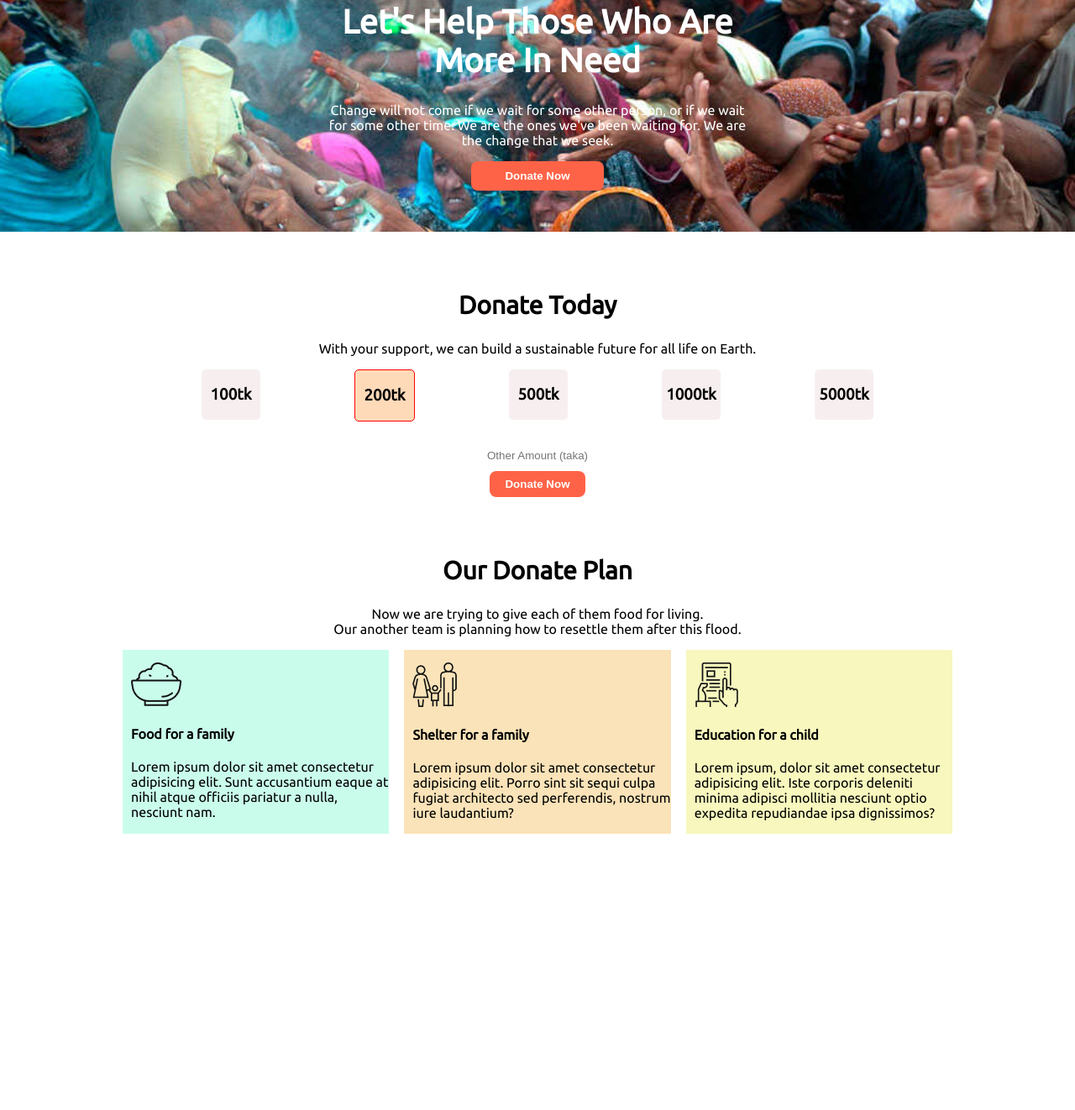
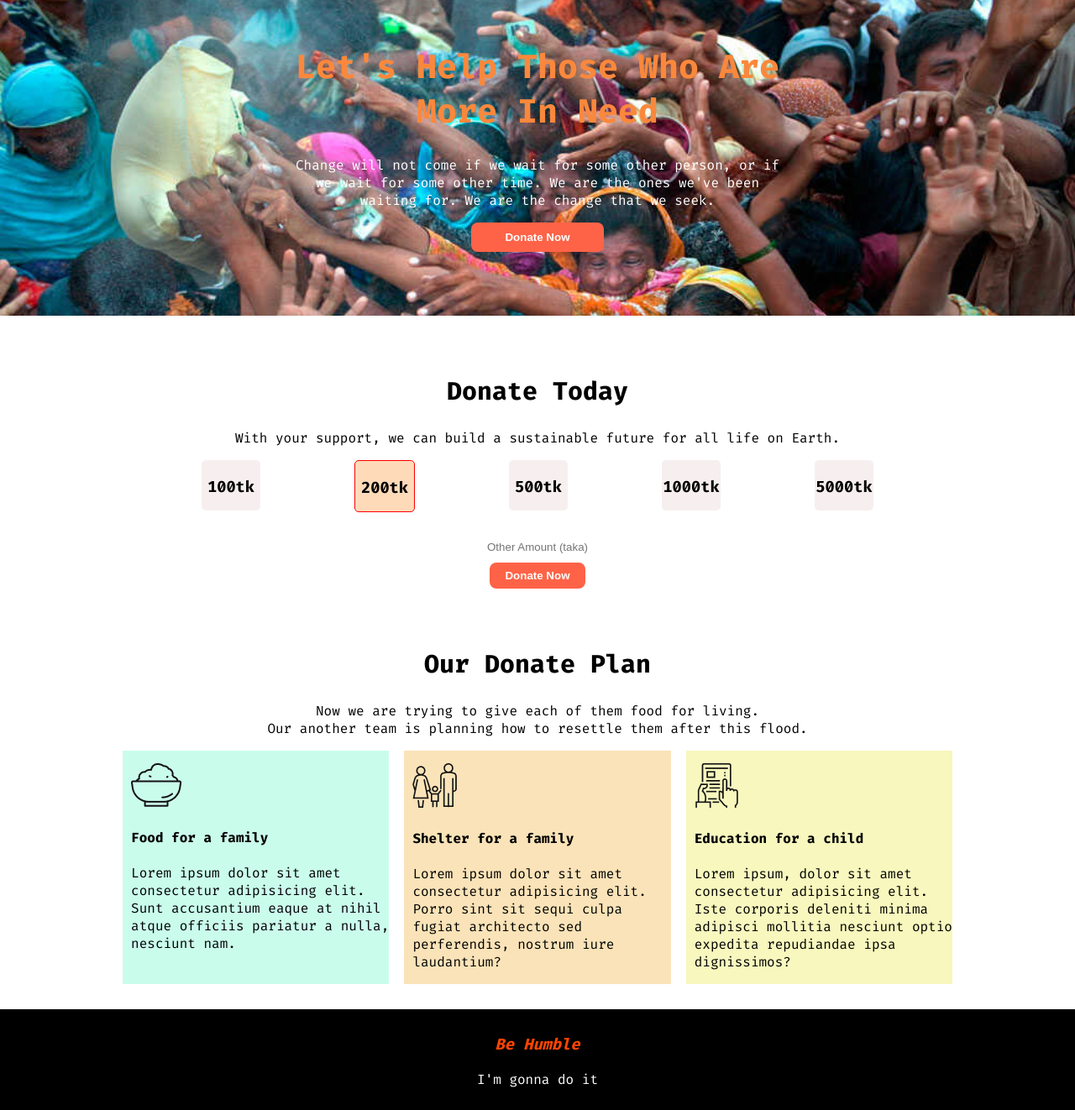
Before and after one commit to ThisIsKhalid/Aide-Club, a plain HTML site: page index.html in a window 1280 px wide. Shown: the part 24-1346 px from the top of the page at 84% size. Before the commit the page ends 1047 px from the top, so only its background shows below. Drawn offline with Linux system fonts and the light colour scheme.

Commit message:
footer done

```diff
--- a/index.html
+++ b/index.html
@@ -6,7 +6,7 @@
     <meta name="viewport" content="width=device-width, initial-scale=1.0">
     <link rel="preconnect" href="https://fonts.googleapis.com">
     <link rel="preconnect" href="https://fonts.gstatic.com" crossorigin>
-    <link href="https://fonts.googleapis.com/css2?family=Ubuntu&display=swap" rel="stylesheet">
+    <link href="https://fonts.googleapis.com/css2?family=Fira+Code:wght@400;600;700&display=swap" rel="stylesheet">
     <link rel="stylesheet" href="style.css">
     <title>Aide-Club</title>
 </head>
@@ -66,5 +66,12 @@
             </div>
         </div>
     </section>
+
+    <footer>
+        <div class="be-humble">
+        <h3>Be Humble</h3>
+        <p>I'm gonna do it</p>
+        </div>
+    </footer>
 </body>
 </html>
--- a/style.css
+++ b/style.css
@@ -1,7 +1,7 @@
 body{
     margin: 0;
     padding: 0;
-    font-family: 'Ubuntu', sans-serif;
+    font-family: 'Fira Code', monospace;
 }
 
 
@@ -14,6 +14,7 @@ h2{
 
 
 .header{
+    height: 400px;
     width: 100%;
     display: flex;
     justify-content: center;
@@ -24,10 +25,15 @@ h2{
 }
 .header-item{
     color: white;
-    width: 500px;
+    width: 600px;
     height: 300px;
     text-align: center;
 }
+
+.header-item h1{
+    color: #fa883c;
+}
+
 .link-btn1{
     padding: 10px 40px;
     color: white;
@@ -88,3 +94,15 @@ h2{
 .donate-plan-item3{
     background-color: rgb(247, 247, 190);
 }
+
+
+footer{
+    background-color: black;
+    color: white;
+    text-align: center;
+    padding: 10px;
+}
+footer h3{
+    color: orangered;
+    font-style: italic;
+}
```
